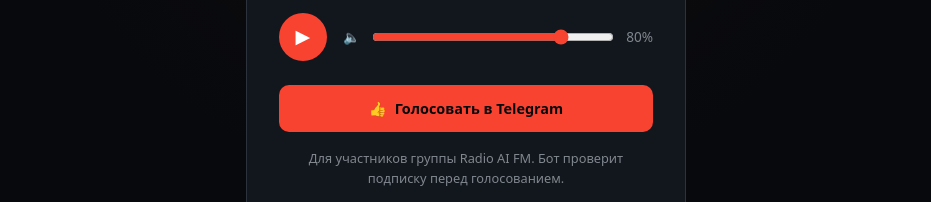
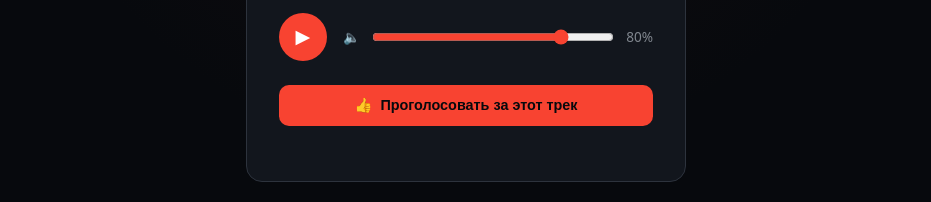
Before and after one commit to Knyazbulgar/radioaifm, a plain HTML site: page index.html in a window 1280 px wide. Shown: the part 900-1102 px from the top of the page, without its empty margins (174-1105 px from the left). Drawn offline with Linux system fonts and the light colour scheme; no server answers.

Commit message:
Restore current-track website voting as requested

```diff
--- a/index.html
+++ b/index.html
@@ -108,7 +108,6 @@
   .status-text { font-size: 0.8rem; color: var(--muted); text-align: center; min-height: 1.2em; }
 
   .vote-btn {
-    text-decoration: none;
     width: 100%;
     background: var(--accent);
     color: var(--bg);
@@ -441,11 +440,11 @@
         <span id="vol-label">80%</span>
       </div>
     </div>
-    <a class="vote-btn" id="voteBtn" href="https://t.me/aifm_hitparad_bot" target="_blank" rel="noopener">
-      <span aria-hidden="true">👍</span>
-      <span>Голосовать в Telegram</span>
-    </a>
-    <p class="status-text">Для участников группы Radio AI FM. Бот проверит подписку перед голосованием.</p>
+    <button class="vote-btn" id="voteBtn" onclick="sendVote()">
+      <span>👍</span>
+      <span>Проголосовать за этот трек</span>
+    </button>
+    <div class="vote-result" id="voteResult"></div>
     <div class="status-text" id="statusText" aria-live="polite"></div>
   </div>
 
@@ -609,6 +608,7 @@
 
 <script>
   const STREAM_URL = 'https://radio.aifm.su/listen/aifm/radio.mp3';
+  const API_URL = 'https://aifm-vote.pesnibulgara.workers.dev/api';
   const NOWPLAYING_URL = 'https://radio.aifm.su/api/nowplaying/aifm';
 
   const audio = document.getElementById('radioAudio');
@@ -690,6 +690,49 @@
         songCoverEl.textContent = '🎵';
       }
     } catch {
+    }
+  }
+
+  async function sendVote() {
+    if (!currentSong) {
+      await updateNowPlaying();
+    }
+
+    const voteBtn = document.getElementById('voteBtn');
+    const result = document.getElementById('voteResult');
+
+    voteBtn.disabled = true;
+    voteBtn.innerHTML = '<span>⏳</span><span>Отправка голоса...</span>';
+
+    result.classList.remove('show', 'success', 'warning');
+
+    try {
+      const res = await fetch(`${API_URL}/vote`, {
+        method: 'POST',
+        headers: { 'Content-Type': 'application/json' },
+        body: JSON.stringify(currentSong)
+      });
+
+      const data = await res.json();
+
+      if (res.ok) {
+        result.textContent = `✓ Ваш голос учтён! Всего голосов за этот трек: ${data.votes}`;
+        result.className = 'vote-result success show';
+        updateNowPlaying();
+      } else if (res.status === 409) {
+        result.textContent = 'Трек уже сменился — обновите страницу и голосуйте за новый.';
+        result.className = 'vote-result warning show';
+        updateNowPlaying();
+      } else {
+        result.textContent = data.error || 'Не удалось проголосовать';
+        result.className = 'vote-result warning show';
+      }
+    } catch (err) {
+      result.textContent = '⚠️ Ошибка соединения с сервером. Попробуйте позже.';
+      result.className = 'vote-result warning show';
+    } finally {
+      voteBtn.disabled = false;
+      voteBtn.innerHTML = '<span>👍</span><span>Проголосовать за этот трек</span>';
     }
   }
 
```
